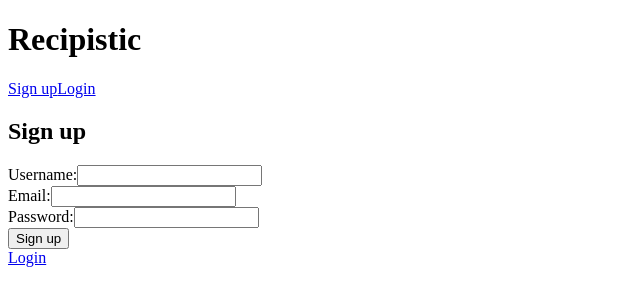
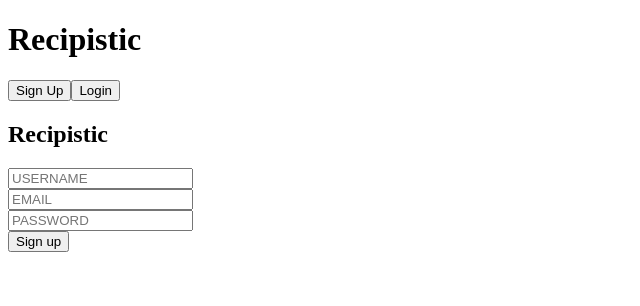
Before and after one commit to JimmyKuangg/Recipistic, a React app: page /#/signup in a window 1280 px wide. Shown: the top 306 px of the page, without its empty margins (0-640 px from the left). Built offline with nearby package versions, Linux system fonts and the light colour scheme; the HTML template or start-up script is replaced by a standard one.

Commit message:
Changed login and signup to buttons to render modal. No longer redirects. Working on modal

```diff
--- a/app/assets/stylesheets/main.css
+++ b/app/assets/stylesheets/main.css
@@ -4,9 +4,34 @@ body {
   background-color: #f1faee;
 }
 
-
-main h1{
+main h1 {
   font-family: 'Poppins', sans-serif;
   font-size: 50px;
   color: red;
 }
+
+.modal {
+  position: fixed;
+  top: 0;
+  bottom: 0;
+  left: 0;
+  right: 0;
+  background: rgba(0, 0, 0, 0.8);
+}
+
+.modal-form {
+  position: absolute;
+  left:30%;
+  top:25%;
+  color: black;
+  font-size: 20px;
+  background-color: white;
+  width: 40%;
+  height: 70%;
+}
+
+.text-input {
+  height: 30px;
+  width: 200px;
+  font-size: 20px;
+}
--- a/frontend/App.jsx
+++ b/frontend/App.jsx
@@ -2,8 +2,7 @@ import React from 'react'
 import NavbarContainer from './components/navbar/navbar_container';
 import { Route } from 'react-router';
 import { AuthRoute } from './util/route_util';
-import LoginFormContainer from './components/session/login_container';
-import SignupFormContainer from './components/user/signup_container';
+import Modal from './components/modal/modal';
 
 const App = () => (
   <div>
@@ -12,8 +11,8 @@ const App = () => (
       <NavbarContainer />
     </header>
 
-    <AuthRoute path="/login" component={LoginFormContainer} />
-    <AuthRoute path="/signup" component={SignupFormContainer} />
+    <AuthRoute path="/login" component={Modal} />
+    <AuthRoute path="/signup" component={Modal} />
   </div>
 )
 
--- /dev/null
+++ b/frontend/components/modal/modal.jsx
@@ -0,0 +1,30 @@
+import React from 'react';
+import LoginFormContainer from '../session/login_container';
+import SignupFormContainer from '../user/signup_container';
+
+export default class Modal extends React.Component {
+
+  constructor(props) {
+    super(props);
+
+    this.fetchForm = this.fetchForm.bind(this);
+  }
+
+  fetchForm() {
+    if (this.props.formType === 'signup'){
+      return <LoginFormContainer />
+    } else {
+      return <SignupFormContainer />
+    }
+  }
+
+  render() {
+    return (
+      <div className="modal" onClick={this.clickedOut}>
+        <div className="modal-form">
+          {this.fetchForm()}
+        </div>
+      </div>
+    )
+  }
+}
--- a/frontend/components/navbar/navbar.jsx
+++ b/frontend/components/navbar/navbar.jsx
@@ -1,18 +1,34 @@
 import React from 'react'
 import { Link } from 'react-router-dom';
+import Modal from '../modal/modal';
 
 export default class Navbar extends React.Component {
   constructor(props){
     super(props);
+
+    this.state = {
+      formType: '',
+      showModal: false
+    }
+
+    this.fetchSignUp = this.fetchSignUp.bind(this);
+    this.fetchLogin = this.fetchLogin.bind(this);
+  }
+
+  fetchSignUp() {
+    this.setState({formType: 'signup', showModal: true});
+  }
+
+  fetchLogin() {
+    this.setState({formType: 'login', showModal: true});
   }
 
   fetchButtons(){
-    console.log(this.props.currentUser);
     if (!this.props.currentUser){
       return (
         <div>
-        <Link to="/signup">Sign up</Link>
-        <Link to="/login">Login</Link>
+          <button onClick={this.fetchSignUp}>Sign Up</button>
+          <button onClick={this.fetchLogin}>Login</button>
         </div>
       )
     } else {
@@ -26,6 +42,7 @@ export default class Navbar extends React.Component {
     return (
       <div>
         {this.fetchButtons()}
+        {this.state.showModal ? <Modal formType={this.props.formType} /> : ''}
       </div>
     )
   }
--- a/frontend/components/session/login_form.jsx
+++ b/frontend/components/session/login_form.jsx
@@ -27,22 +27,30 @@ export default class LoginForm extends React.Component {
   render() {
     return (
       <div>
-        <h2>Login</h2>
+        <h2>Recipistic</h2>
         <form onSubmit={this.handleSubmit}>
-          <label>Username:
-            <input type="text" value={this.state.username} onChange={this.updateField('username')} />
-          </label>
+          <input
+            className="text-input"
+            type="text"
+            value={this.state.username}
+            placeholder="USERNAME"
+            onChange={this.updateField('username')}
+          />
           <br/>
-          <label>Password:
-            <input type="password" value={this.state.password} onChange={this.updateField('password')} />
-          </label>
+          <input
+            className="text-input"
+            type="password"
+            value={this.state.password}
+            placeholder="PASSWORD"
+            onChange={this.updateField('password')}
+          />
           <br/>
           <button type="submit">Login</button>
         </form>
-        <Link to="/signup">Sign up</Link>
+        <h3>Don't have an account?</h3><Link to="/signup">Sign up</Link>
         <ul>
           {this.props.errors.map((error, i) => (
-            <Error error={error} />
+            <Error error={error} key={i}/>
           ))}
         </ul>
       </div>
--- a/frontend/components/user/signup_form.jsx
+++ b/frontend/components/user/signup_form.jsx
@@ -1,6 +1,7 @@
 import React from 'react'
 import { Link } from 'react-router-dom';
 import Error from '../errors/error';
+import LoginContainer from '../session/login_container';
 
 export default class SignupForm extends React.Component {
 
@@ -28,26 +29,19 @@ export default class SignupForm extends React.Component {
   render() {
     return (
       <div>
-        <h2>Sign up</h2>
+        <h2>Recipistic</h2>
         <form onSubmit={this.handleSubmit}>
-          <label>Username:
-            <input type="text" value={this.state.username} onChange={this.updateField('username')} />
-          </label>
+          <input type="text" value={this.state.username} placeholder="USERNAME" onChange={this.updateField('username')} />
           <br/>
-          <label>Email:
-            <input type="email" value={this.state.email} onChange={this.updateField('email')} />
-          </label>
+          <input type="email" value={this.state.email} placeholder="EMAIL" onChange={this.updateField('email')} />
           <br/>
-          <label>Password:
-            <input type="password" value={this.state.password} onChange={this.updateField('password')} />
-          </label>
+          <input type="password" value={this.state.password} placeholder="PASSWORD" onChange={this.updateField('password')} />
           <br/>
           <button type="submit">Sign up</button>
         </form>
-        <Link to="/login">Login</Link>
         <ul>
           {this.props.errors.map((error, i) => (
-            <Error error={error} />
+            <Error error={error} key={i}/>
           ))}
         </ul>
       </div>
```
